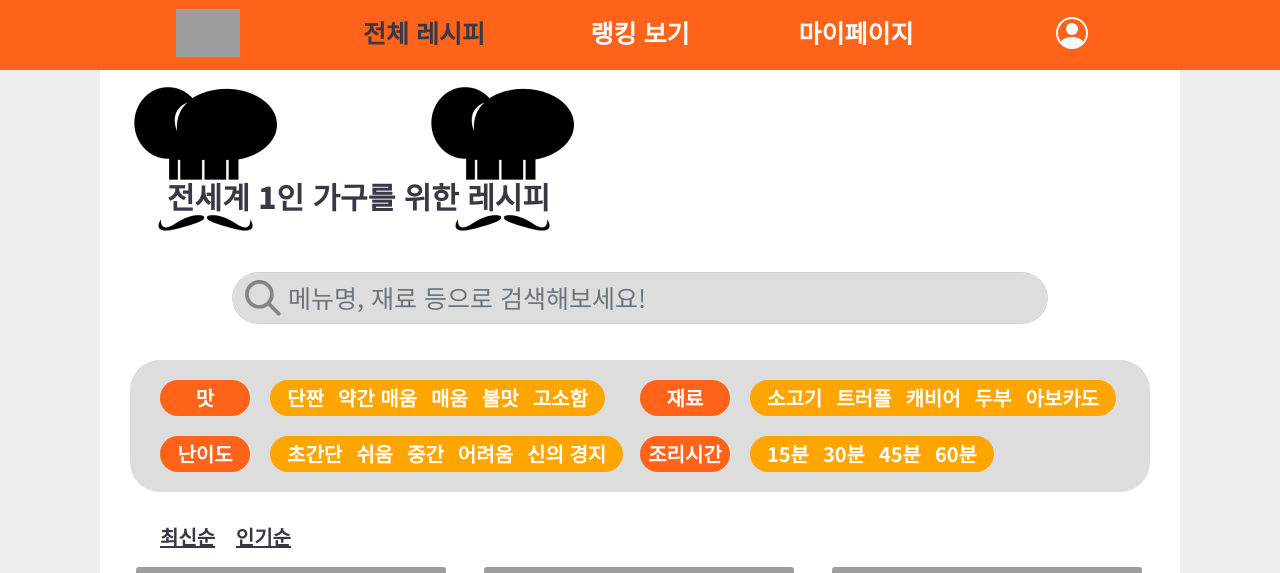
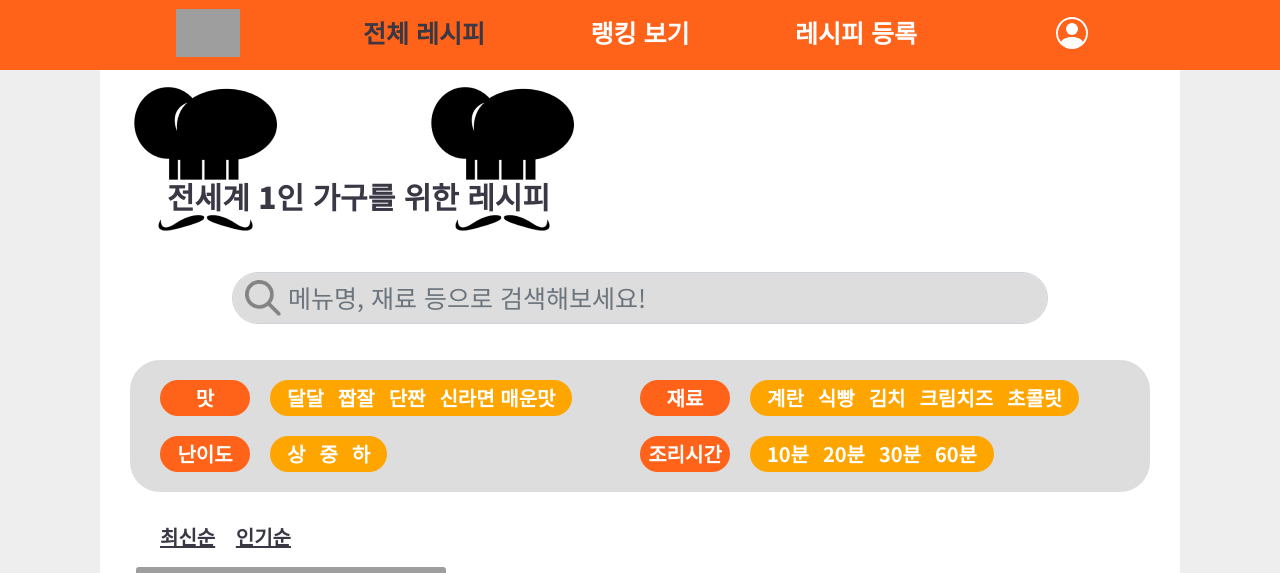
Before and after one commit to tunEmvegnomb/sparta-mc12th, a Flask app: page /list in a window 1280 px wide. Shown: the top 573 px of the page. Run offline with Flask 2, Linux system fonts and the light colour scheme; some libraries are stand-ins or nearby versions; grey boxes are pictures that could not be loaded.

Commit message:
list.js first commint

```diff
--- a/app.py
+++ b/app.py
@@ -6,7 +6,8 @@ from flask import Flask, render_template, jsonify, request, session
 from pymongo import MongoClient
 
 # 클라이언트 정의 - MongoClient를 로컬호스트와 연결
-client = MongoClient('mongodb+srv://making:making@cluster0.ymxju.mongodb.net/Cluster0?retryWrites=true&w=majority')
+client = MongoClient(
+    'mongodb+srv://making:making@cluster0.ymxju.mongodb.net/Cluster0?retryWrites=true&w=majority')
 
 # 컬렉션 정의. mc12th라는 컬렉션이 생성됨
 db = client.mc12th
@@ -64,7 +65,14 @@ def render_mylike():
     return render_template('mylike.html')
 
 
+# 내가 쓴 후기 페이지
+@app.route('/myreview')
+def render_myreview():
+    return render_template('myreview.html')
+
 # 나만의 레시피 조회 페이지
+
+
 @app.route('/myrecipe')
 def render_myrecipe():
     return render_template('myrecipe.html')
@@ -82,7 +90,7 @@ def render_signup():
     return render_template('signup.html')
 
 
-## API 역할을 하는 부분
+# API 역할을 하는 부분
 
 # POST
 @app.route('/', methods=['POST'])
@@ -133,7 +141,6 @@ def review_list():
     return jsonify({'reviews': reviews})
 
 
-
 # 리뷰(댓글) update 기능 - test완료(session제외)
 @app.route('/detail/review-update', methods=['POST'])
 def review_update():
@@ -141,11 +148,11 @@ def review_update():
         user_name_receive = request.form['user_name_give']
         update_content_receive = request.form['review_content_give']
 
-        db.review.update_one({'user_name': user_name_receive}, {'$set': {'review_content': update_content_receive}})
+        db.review.update_one({'user_name': user_name_receive}, {
+                             '$set': {'review_content': update_content_receive}})
         return jsonify({'POST': '댓글 수정 완료'})
     else:
         return jsonify({'msg': '로그인해주세요'})
-
 
 
 # 리뷰(댓글) 삭제 기능 - test완료(session제외)
@@ -164,7 +171,8 @@ def review_delete():
 @app.route('/detail/recipe-detail', methods=['GET'])
 def recipe_detail():
     recipe_name_receive = request.args.get('recipe_name_give')
-    target_recipe = db.recipes_test.find_one({'recipe_name': recipe_name_receive},{'_id' : False})
+    target_recipe = db.recipes_test.find_one(
+        {'recipe_name': recipe_name_receive}, {'_id': False})
     print(target_recipe)
     return jsonify({'target_recipe': target_recipe})
 
--- a/static/css/list-card.css
+++ b/static/css/list-card.css
@@ -66,14 +66,18 @@
 }
 
 .card-like .like-icon {
-  transform: scale(1.1);
-  transition: all 0.1s ease-in-out;
+  font-size: 50px;
+  transition: all 0.05s ease-in-out;
 }
 
 .card-like .like-icon:hover {
-  transform: scale(1.15);
+  transform: scale(1.03);
 }
 
 .card-like .like-icon:active {
-  transform: rotateZ(5deg) scale(1.15);
+  transform: scale(1.01);
 }
+
+.card-body .liked {
+  color: var(--orange);
+}
--- a/static/css/signup.css
+++ b/static/css/signup.css
@@ -75,5 +75,13 @@
   width: 403px;
   height: 53px;
   background-color: var(--bluegreen);
-  margin-bottom: 200px;
+  margin-bottom: 50px;
 }
+
+.login-link {
+  color: var(--default);
+  margin-bottom: 150px;
+}
+.login-link:hover {
+  color: var(--orange);
+}
--- /dev/null
+++ b/static/js/list.js
@@ -0,0 +1,83 @@
+
+
+const likeBtn = document.querySelector(".like-icon")
+//좋아요 처음 누르면 +1, 다시 누르면 -1
+function onLike(event) {
+    const parent = event.target.parentElement.parentElement;
+    let likeNum = parent.querySelector(".like-num")
+    if (likeBtn.classList.contains("liked")) {
+        likeNum.innerText = parseInt(likeNum.innerText) - 1
+        likeBtn.classList.remove("liked")
+    } else {
+        likeNum.innerText = parseInt(likeNum.innerText) + 1
+        likeBtn.classList.add("liked")
+    }
+}
+
+likeBtn.addEventListener("click", onLike);
+
+
+
+
+
+
+//데이터베이스로부터 리스트를 받아와서 카드로 어펜드하는 함수. 12개씩(또는 정해진 개수)불러 오는 방법은 찾아봐야 됨
+function showRecipes() {
+    $.ajax({
+        type: "GET",
+        url: "/list",
+        data: {},
+        success: function (response) {
+            let recipes = response['all_Foodlist']
+            for (let i = 0; i < recipes.length; i++) {
+                let name = recipes[i]['recipe_name']
+                let img = recipes[i]['recipe_img']
+                let link = recipes[i]['recipe_link']
+                let like = recipes[i]['recipe_like']
+                let writter = recipes[i]['recipe_writter']
+                let temp_html = `<div class="col">
+                <div class="card">
+                  <div class="card-img-div">
+                    <a href="${link}">
+                      <img
+                        src="${img}"
+                        class="card-img-top"
+                        alt="..."
+                      />
+                    </a>
+                  </div>
+                  <div class="card-body">
+                    <div class="card-info">
+                      <a href="${link}" class="recipe-link"
+                        ><span class="card-title"
+                          >${name}</span
+                        ></a
+                      >
+                      <div class="card-bottom-row">
+                        <span class="card-text">${writter}</span>
+                        <div class="like-div">
+                          <span class="like-text">추천</span>
+                          <span class="like-num">${like}</span>
+                        </div>
+                      </div>
+                    </div>
+                    <div class="card-like">
+                      <img src="/static/img/good.png" class="like-icon" />
+                    </div>
+                  </div>
+                </div>
+              </div>`
+                $('.card-group').append(temp_html)
+            }
+        }
+    })
+}
+
+// 스크롤이 맨 밑까지 갈때 실행 되는 조건문
+function onScroll() {
+    if ($(window).scrollTop() - ($(document).height()-$(window).height()) >= -1) {
+        console.log("load more!")  //여기에 ajax 코드 작성
+    }
+ }
+
+window.addEventListener("scroll",onScroll)
--- a/templates/list.html
+++ b/templates/list.html
@@ -9,6 +9,8 @@
       crossorigin="anonymous"
     />
     <link rel="stylesheet" href="/static/css/styles.css" />
+    <script src="https://ajax.googleapis.com/ajax/libs/jquery/3.5.1/jquery.min.js"></script>
+
     <script
       src="https://cdn.jsdelivr.net/npm/bootstrap@5.1.3/dist/js/bootstrap.bundle.min.js"
       integrity="sha384-ka7Sk0Gln4gmtz2MlQnikT1wXgYsOg+OMhuP+IlRH9sENBO0LRn5q+8nbTov4+1p"
@@ -30,8 +32,8 @@
           /></a>
         </li>
         <li><a class="menuLink current" href="#">전체 레시피</a></li>
-        <li><a class="menuLink" href="#">랭킹 보기</a></li>
-        <li><a class="menuLink" href="#">마이페이지</a></li>
+        <li><a class="menuLink" href="/rank">랭킹 보기</a></li>
+        <li><a class="menuLink" href="#">레시피 등록</a></li>
         <li>
           <a class="myPageLink" href="#"
             ><svg
@@ -74,21 +76,20 @@
           <div class="filter-one">
             <span class="filter-key">맛</span>
             <div class="filter-values">
+              <a href="#" class="filter-value">달달</a>
+              <a href="#" class="filter-value">짭잘</a>
               <a href="#" class="filter-value">단짠</a>
-              <a href="#" class="filter-value">약간 매움</a>
-              <a href="#" class="filter-value">매움</a>
-              <a href="#" class="filter-value">불맛</a>
-              <a href="#" class="filter-value">고소함</a>
+              <a href="#" class="filter-value">신라면 매운맛</a>
             </div>
           </div>
           <div class="filter-one">
             <span class="filter-key">재료</span>
             <div class="filter-values">
-              <a href="#" class="filter-value">소고기</a>
-              <a href="#" class="filter-value">트러플</a>
-              <a href="#" class="filter-value">캐비어</a>
-              <a href="#" class="filter-value">두부</a>
-              <a href="#" class="filter-value">아보카도</a>
+              <a href="#" class="filter-value">계란</a>
+              <a href="#" class="filter-value">식빵</a>
+              <a href="#" class="filter-value">김치</a>
+              <a href="#" class="filter-value">크림치즈</a>
+              <a href="#" class="filter-value">초콜릿</a>
             </div>
           </div>
         </div>
@@ -96,19 +97,17 @@
           <div class="filter-one">
             <span class="filter-key">난이도</span>
             <div class="filter-values">
-              <a href="#" class="filter-value">초간단</a>
-              <a href="#" class="filter-value">쉬움</a>
-              <a href="#" class="filter-value">중간</a>
-              <a href="#" class="filter-value">어려움</a>
-              <a href="#" class="filter-value">신의 경지</a>
+              <a href="#" class="filter-value">상</a>
+              <a href="#" class="filter-value">중</a>
+              <a href="#" class="filter-value">하</a>
             </div>
           </div>
           <div class="filter-one">
             <span class="filter-key">조리시간</span>
             <div class="filter-values">
-              <a href="#" class="filter-value">15분</a>
+              <a href="#" class="filter-value">10분</a>
+              <a href="#" class="filter-value">20분</a>
               <a href="#" class="filter-value">30분</a>
-              <a href="#" class="filter-value">45분</a>
               <a href="#" class="filter-value">60분</a>
             </div>
           </div>
@@ -119,7 +118,7 @@
         <a href="#">인기순</a>
       </div>
 
-      <div class="row row-cols-1 row-cols-md-3 g-4">
+      <div class="row row-cols-1 row-cols-md-3 g-4 card-group">
         <div class="col">
           <div class="card">
             <div class="card-img-div">
@@ -147,135 +146,7 @@
                 </div>
               </div>
               <div class="card-like">
-                <img src="/static/img/good.png" class="like-icon" />
-              </div>
-            </div>
-          </div>
-        </div>
-        <div class="col">
-          <div class="card">
-            <div class="card-img-div">
-              <a href="#">
-                <img
-                  src="http://cdn.cnn.com/cnnnext/dam/assets/181114130138-korean-food-2620014201204004k-jeonju-bibimbap.jpg"
-                  class="card-img-top"
-                  alt="..."
-                />
-              </a>
-            </div>
-            <div class="card-body">
-              <div class="card-info">
-                <a href="#" class="recipe-link"
-                  ><span class="card-title"
-                    >일이삼사오육칠팔구십십일십이</span
-                  ></a
-                >
-                <div class="card-bottom-row">
-                  <span class="card-text">일이삼사오육칠팔구십</span>
-                  <div class="like-div">
-                    <span class="like-text">추천</span>
-                    <span class="like-num">76</span>
-                  </div>
-                </div>
-              </div>
-              <div class="card-like">
-                <img src="/static/img/good.png" class="like-icon" />
-              </div>
-            </div>
-          </div>
-        </div>
-        <div class="col">
-          <div class="card">
-            <div class="card-img-div">
-              <a href="#">
-                <img
-                  src="http://cdn.cnn.com/cnnnext/dam/assets/181114130138-korean-food-2620014201204004k-jeonju-bibimbap.jpg"
-                  class="card-img-top"
-                  alt="..."
-                />
-              </a>
-            </div>
-            <div class="card-body">
-              <div class="card-info">
-                <a href="#" class="recipe-link"
-                  ><span class="card-title"
-                    >일이삼사오육칠팔구십십일십이</span
-                  ></a
-                >
-                <div class="card-bottom-row">
-                  <span class="card-text">일이삼사오육칠팔구십</span>
-                  <div class="like-div">
-                    <span class="like-text">추천</span>
-                    <span class="like-num">76</span>
-                  </div>
-                </div>
-              </div>
-              <div class="card-like">
-                <img src="/static/img/good.png" class="like-icon" />
-              </div>
-            </div>
-          </div>
-        </div>
-        <div class="col">
-          <div class="card">
-            <div class="card-img-div">
-              <a href="#">
-                <img
-                  src="http://cdn.cnn.com/cnnnext/dam/assets/181114130138-korean-food-2620014201204004k-jeonju-bibimbap.jpg"
-                  class="card-img-top"
-                  alt="..."
-                />
-              </a>
-            </div>
-            <div class="card-body">
-              <div class="card-info">
-                <a href="#" class="recipe-link"
-                  ><span class="card-title"
-                    >일이삼사오육칠팔구십십일십이</span
-                  ></a
-                >
-                <div class="card-bottom-row">
-                  <span class="card-text">일이삼사오육칠팔구십</span>
-                  <div class="like-div">
-                    <span class="like-text">추천</span>
-                    <span class="like-num">76</span>
-                  </div>
-                </div>
-              </div>
-              <div class="card-like">
-                <img src="/static/img/good.png" class="like-icon" />
-              </div>
-            </div>
-          </div>
-        </div>
-        <div class="col">
-          <div class="card">
-            <div class="card-img-div">
-              <a href="#">
-                <img
-                  src="http://cdn.cnn.com/cnnnext/dam/assets/181114130138-korean-food-2620014201204004k-jeonju-bibimbap.jpg"
-                  class="card-img-top"
-                  alt="..."
-                />
-              </a>
-            </div>
-            <div class="card-body">
-              <div class="card-info">
-                <a href="#" class="recipe-link"
-                  ><span class="card-title"
-                    >일이삼사오육칠팔구십십일십이</span
-                  ></a
-                >
-                <div class="card-bottom-row">
-                  <span class="card-text">일이삼사오육칠팔구십</span>
-                  <div class="like-div">
-                    <span class="like-text">추천</span>
-                    <span class="like-num">76</span>
-                  </div>
-                </div>
-              </div>
-              <div class="card-like">
-                <img src="/static/img/good.png" class="like-icon" />
+                <i class="fa-regular fa-thumbs-up like-icon"></i>
               </div>
             </div>
           </div>
@@ -287,5 +158,10 @@
         </div>
       </div>
     </main>
+    <script
+      src="https://kit.fontawesome.com/e04b9acc8d.js"
+      crossorigin="anonymous"
+    ></script>
+    <script type="text/javascript" src="/static/js/list.js"></script>
   </body>
 </html>
--- a/templates/mylike.html
+++ b/templates/mylike.html
@@ -29,8 +29,8 @@
             ><img src="/static/img/cook-hat.svg" class="logoIcon"
           /></a>
         </li>
-        <li><a class="menuLink" href="#">전체 레시피</a></li>
-        <li><a class="menuLink" href="#">인기 레시피</a></li>
+        <li><a class="menuLink" href="/list">전체 레시피</a></li>
+        <li><a class="menuLink" href="/rank">인기 레시피</a></li>
         <li><a class="menuLink" href="#">레시피 등록</a></li>
         <!-- <li><a class="menuLink current" href="#">마이페이지</a></li> -->
         <li>
--- a/templates/mypage.html
+++ b/templates/mypage.html
@@ -29,8 +29,8 @@
             ><img src="/static/img/cook-hat.svg" class="logoIcon"
           /></a>
         </li>
-        <li><a class="menuLink" href="#">전체 레시피</a></li>
-        <li><a class="menuLink" href="#">인기 레시피</a></li>
+        <li><a class="menuLink" href="/list">전체 레시피</a></li>
+        <li><a class="menuLink" href="/rank">인기 레시피</a></li>
         <li><a class="menuLink" href="#">레시피 등록</a></li>
         <!-- <li><a class="menuLink current" href="#">마이페이지</a></li> -->
         <li>
--- a/templates/myreview.html
+++ b/templates/myreview.html
@@ -29,8 +29,8 @@
             ><img src="/static/img/cook-hat.svg" class="logoIcon"
           /></a>
         </li>
-        <li><a class="menuLink" href="#">전체 레시피</a></li>
-        <li><a class="menuLink" href="#">인기 레시피</a></li>
+        <li><a class="menuLink" href="/list">전체 레시피</a></li>
+        <li><a class="menuLink" href="/rank">인기 레시피</a></li>
         <li><a class="menuLink" href="#">레시피 등록</a></li>
         <!-- <li><a class="menuLink current" href="#">마이페이지</a></li> -->
         <li>
--- a/templates/signup.html
+++ b/templates/signup.html
@@ -31,7 +31,7 @@
         </li>
         <li><a class="menuLink" href="#">전체 레시피</a></li>
         <li><a class="menuLink" href="#">랭킹 보기</a></li>
-        <li><a class="menuLink" href="#">마이페이지</a></li>
+        <li><a class="menuLink" href="#">레시피 등록</a></li>
         <li>
           <a class="myPageLink" href="#"
             ><svg
@@ -85,6 +85,9 @@
           />
         </div>
         <button type="submit" class="signup-btn">회원가입</button>
+        <a href="/login" class="login-link"
+          >회원이신가요? 로그인 페이지로 이동</a
+        >
       </form>
     </main>
   </body>
```
Also changed, not shown: templates/login.html (+4 -5 lines).
